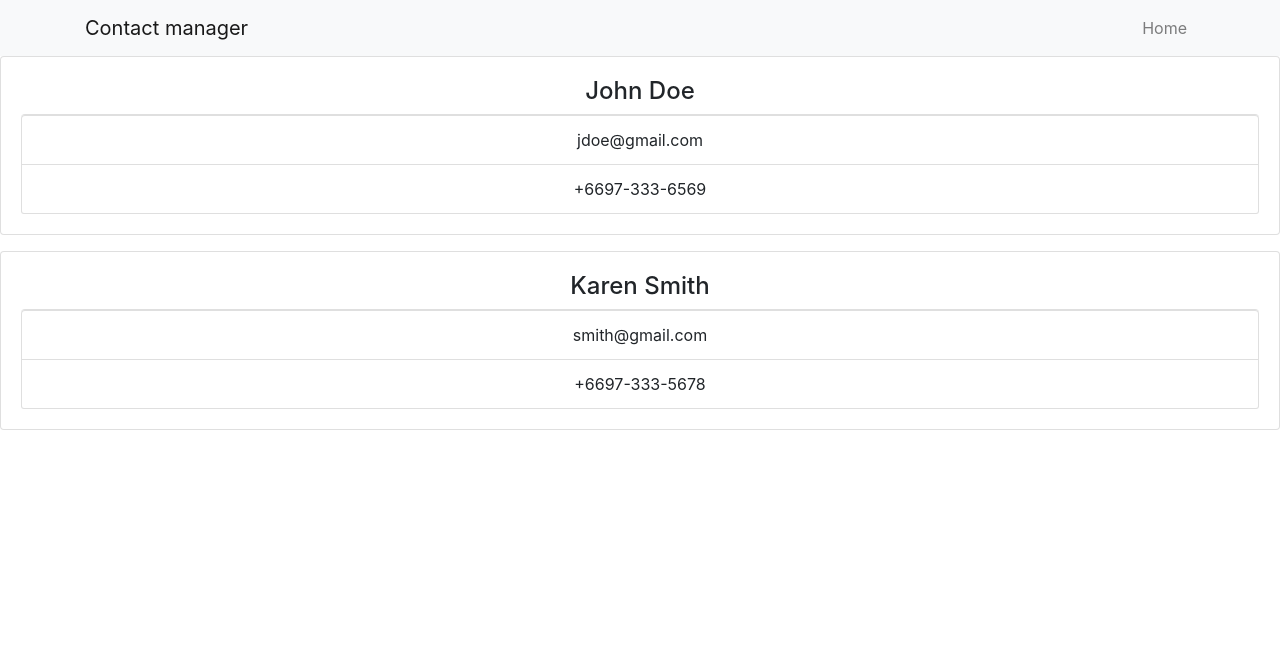
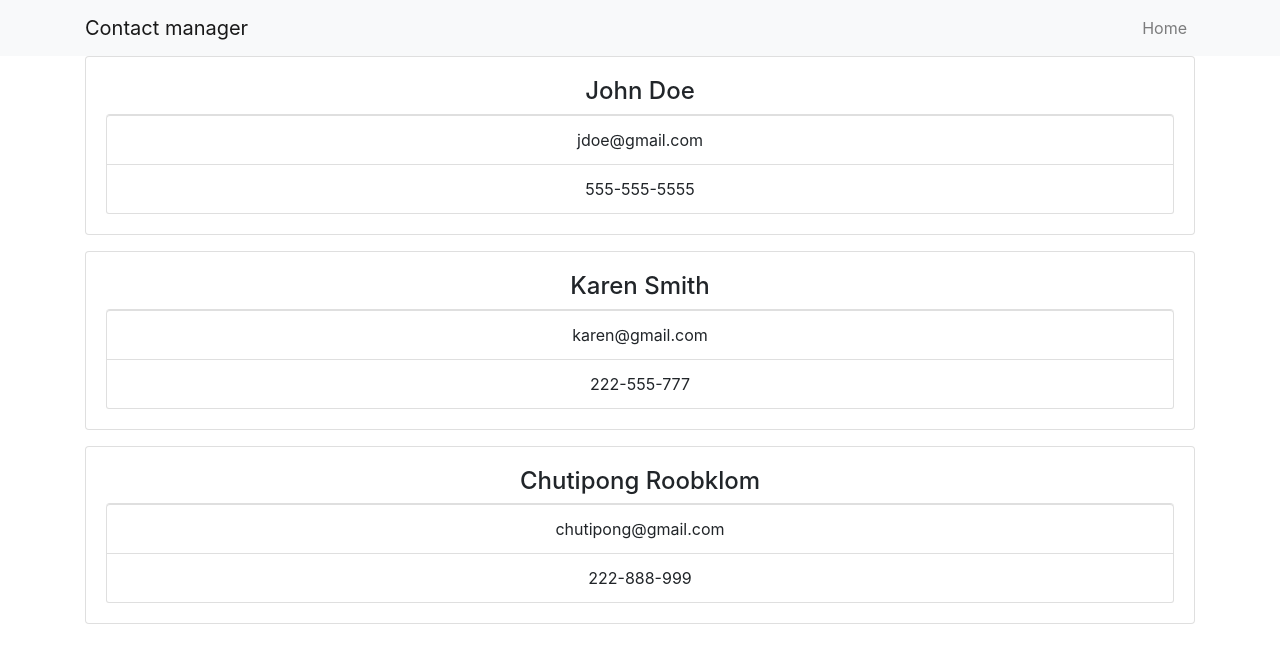
Before and after one commit to khunemz/client-panel, a React (Create React App) app: page / in a window 1280 px wide. Shown: the top 660 px of the page. Built offline with nearby package versions, Linux system fonts and the light colour scheme.

Commit message:
feat/list of contact

```diff
--- a/src/App.js
+++ b/src/App.js
@@ -1,22 +1,18 @@
 import React from 'react';
 import 'bootstrap/dist/css/bootstrap.min.css';
 import './App.css';
-import Contact from './components/Contact';
+import Contacts from './components/Contacts';
 import Header from './components/Header';
 
 function App() {
   return (
     <div className="App">
       <Header branding="Contact manager" />
-      <Contact name="John Doe"
-        email="jdoe@gmail.com"
-        phone="+6697-333-6569"
-      />
 
-      <Contact name="Karen Smith"
-        email="smith@gmail.com"
-        phone="+6697-333-5678"
-      />
+      <div className="container">
+        <Contacts />
+      </div>
+
     </div>
   );
 }
--- a/src/components/Contact.js
+++ b/src/components/Contact.js
@@ -1,33 +1,24 @@
 import React, { Component } from 'react'
 import PropTypes from 'prop-types'
 
-
 class Contact extends Component {
-        static propTypes = {
-            name: PropTypes.string.isRequired ,
-            email: PropTypes.string.isRequired ,
-            phone: PropTypes.string.isRequired
-        };
 
         render() {
-        const { name , email , phone } = this.props;
+        let contact = this.props.contact;
+
         return (
             <div className="card card-body mb-3">
-                <h4>{name}</h4>
+                <h4>{contact.name}</h4>
                 <ul className="list-group">
-                    <li className="list-group-item">{email}</li>
-                    <li className="list-group-item">{phone}</li>
+                    <li className="list-group-item">{contact.email}</li>
+                    <li className="list-group-item">{contact.phone}</li>
                 </ul>
             </div>
         )
     }
 }
 
-
-// Contact.propTypes = {
-//     name: PropTypes.string.isRequired ,
-//     email: PropTypes.string.isRequired ,
-//     phone: PropTypes.string.isRequired
-// };
-
+Contact.propTypes = {
+    contact: PropTypes.object.isRequired
+}
 export default Contact;
--- /dev/null
+++ b/src/components/Contacts.js
@@ -0,0 +1,42 @@
+import React, { Component } from "react";
+import Contact from "./Contact";
+
+class Contacts extends Component {
+    state = {
+        contacts: [
+          {
+            id: 1,
+            name: "John Doe",
+            email: "jdoe@gmail.com",
+            phone: "555-555-5555",
+          },
+          {
+            id: 2,
+            name: "Karen Smith",
+            email: "karen@gmail.com",
+            phone: "222-555-777",
+          },
+          {
+            id: 3,
+            name: "Chutipong Roobklom",
+            email: "chutipong@gmail.com",
+            phone: "222-888-999",
+          },
+        ],
+      };
+
+  render() {
+    const { contacts } = this.state;
+
+    return (
+      <div>
+        {contacts.map((contact) => (
+          <Contact key={contact.id} contact={contact} />
+        ))}
+      </div>
+    );
+  }
+}
+
+
+export default Contacts;
```
